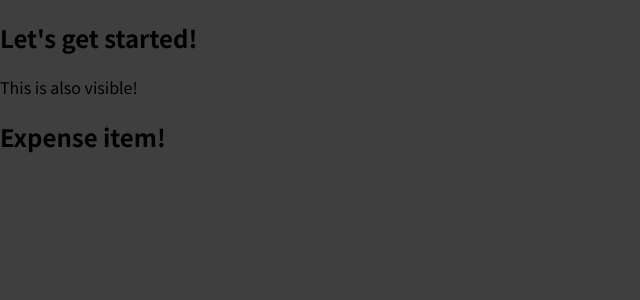
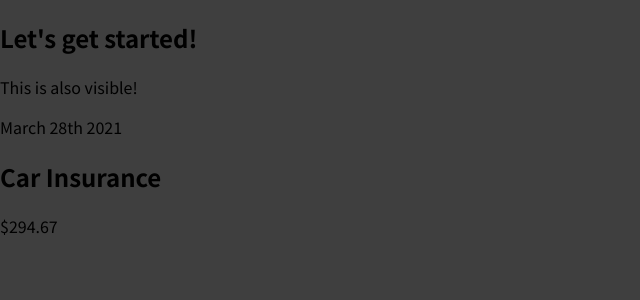
Before and after one commit to szanaszabolcs/react-learning-note, a JavaScript app in the folder react-complete-guide/: page / in a window 1280 px wide. Shown: the top 300 px of the page, without its empty margins (0-640 px from the left). Built offline with nearby package versions, Linux system fonts and the light colour scheme.

Commit message:
34. Writing More Complex JSX Code

```diff
--- a/react-complete-guide/src/components/ExpenseItem.js
+++ b/react-complete-guide/src/components/ExpenseItem.js
@@ -1,5 +1,13 @@
 function ExpenseItem() {
-  return <h2>Expense item!</h2>;
+  return (
+    <div>
+      <div>March 28th 2021</div>
+      <div>
+        <h2>Car Insurance</h2>
+        <div>$294.67</div>
+      </div>
+    </div>
+  );
 }
 
 export default ExpenseItem;
```
